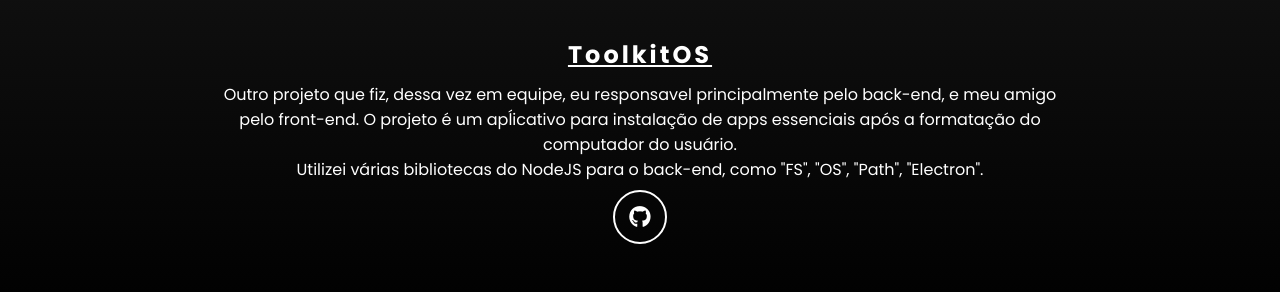
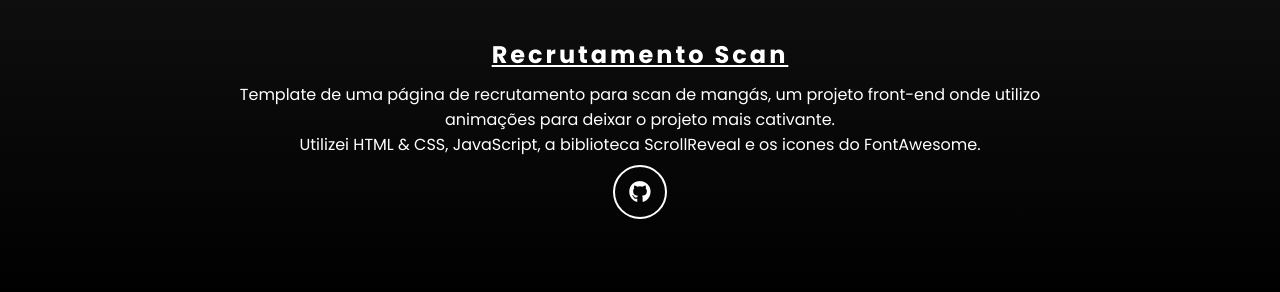
Before and after one commit to dKally/portifolio, a plain HTML site: page index.html in a window 1280 px wide. Shown: the part 1595-1887 px from the top of the page. Drawn offline with nearby package versions, Linux system fonts and the light colour scheme.

Commit message:
Add files via upload

```diff
--- a/index.html
+++ b/index.html
@@ -50,7 +50,7 @@
     <div class="container-2">
         <!-- <p class="projects-title">Meus Principais Projetos:</p> -->
         <div class="project sr_1">
-            <a href="https://dkally.github.io/gym/" target="_blank" rel="noopener noreferrer">GYM Muay Thai</a>
+            <a class="project-title" href="https://dkally.github.io/gym/" target="_blank" rel="noopener noreferrer">GYM Muay Thai</a>
             <p class="description-project">Uma landing page para divulgar uma academia de Muay Thai. <br>
             Utilizei HTML & CSS, JavaScript, a biblioteca ScrollReveal e os icones do FontAwesome.
             </p>
@@ -60,23 +60,23 @@
         </div>
 
         <div class="project sr_2">
-            <a href="http://" target="_blank" rel="noopener noreferrer">FiadoAPP</a>
+            <a class="project-title" href="https://github.com/dKally/fiado-app" target="_blank" rel="noopener noreferrer">FiadoAPP</a>
             <p class="description-project">Meu melhor projeto de back-end, um projeto que registra clientes e compras fiado. <br>
             Utilizei principalmente a biblioteca File System do NodeJS, para criar os arquivos JSON, onde fica salvo os registros,
             ElectronJS para funcionar como um app, NodeJS, HTML & CSS para um front-end minimalista.
             </p>
-            <a class="icon icon-github" href="https://www.github.com/dKally" target="_blank" rel="noopener noreferrer">
+            <a class="icon icon-github" href="https://github.com/dKally/fiado-app" target="_blank" rel="noopener noreferrer">
                 <i class="fa-brands fa-github"></i>
             </a>
         </div>
 
         <div class="project sr_1">
-            <a href="http://" target="_blank" rel="noopener noreferrer">ToolkitOS</a>
-            <p class="description-project">Outro projeto que fiz, dessa vez em equipe, eu responsavel principalmente pelo back-end,
-            e meu amigo pelo front-end. O projeto é um apĺicativo para instalação de apps essenciais após a formatação do computador do usuário. <br>
-            Utilizei várias bibliotecas do NodeJS para o back-end, como "FS", "OS", "Path", "Electron".
+            <a class="project-title" href="https://dkally.github.io/recrutamento-scan/" target="_blank" rel="noopener noreferrer">Recrutamento Scan</a>
+            <p class="description-project">Template de uma página de recrutamento para scan de mangás, um projeto front-end onde utilizo animações para deixar
+            o projeto mais cativante.<br>
+            Utilizei HTML & CSS, JavaScript, a biblioteca ScrollReveal e os icones do FontAwesome.
             </p>
-            <a class="icon icon-github" href="https://www.github.com/dKally" target="_blank" rel="noopener noreferrer">
+            <a class="icon icon-github" href="https://github.com/dKally/recrutamento-scan" target="_blank" rel="noopener noreferrer">
                 <i class="fa-brands fa-github"></i>
             </a>
         </div>
```
